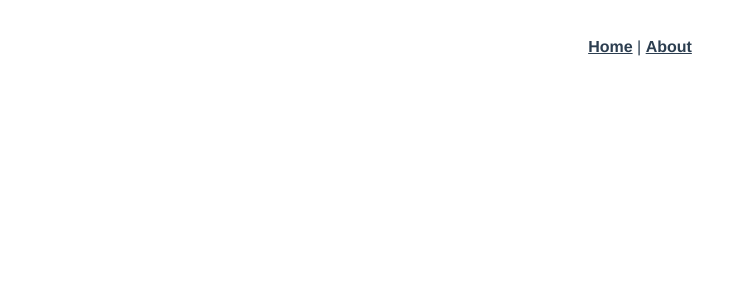
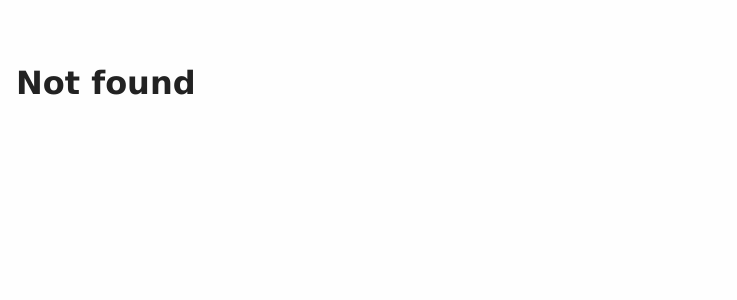
Before and after one commit to RitvarsZ/coco-sample-visualisation, a Vue app in the folder app/: page /details/1 in a window 1280 px wide. Shown: the top 300 px of the page, without its empty margins (0-737 px from the left). Built offline with nearby package versions, Linux system fonts and the light colour scheme.

Commit message:
Add basic routing, data fetching.

```diff
--- a/app/src/App.vue
+++ b/app/src/App.vue
@@ -1,32 +1,30 @@
 <template>
   <div id="app">
-    <div id="nav">
-      <router-link to="/">Home</router-link> |
-      <router-link to="/about">About</router-link>
-    </div>
-    <router-view/>
+    <main class="main">
+      <router-view/>
+    </main>
   </div>
 </template>
 
 <style>
-#app {
-  font-family: Avenir, Helvetica, Arial, sans-serif;
-  -webkit-font-smoothing: antialiased;
-  -moz-osx-font-smoothing: grayscale;
-  text-align: center;
-  color: #2c3e50;
+* {
+  padding: 0;
+  margin: 0;
 }
 
-#nav {
-  padding: 30px;
+body {
+  background-color: #fefefe;
+  color: #222;
+  font-family: Verdana, Geneva, Tahoma, sans-serif;
 }
 
-#nav a {
-  font-weight: bold;
-  color: #2c3e50;
+#app {
+  max-width: 1280px;
+  margin: auto;
+  margin-top: 4rem;
 }
 
-#nav a.router-link-exact-active {
-  color: #42b983;
+.main {
+  padding: 0 1rem;
 }
 </style>
--- a/app/src/components/HelloWorld.vue
+++ /dev/null
@@ -1,59 +0,0 @@
-<template>
-  <div class="hello">
-    <h1>{{ msg }}</h1>
-    <p>
-      For a guide and recipes on how to configure / customize this project,<br>
-      check out the
-      <a href="https://cli.vuejs.org" target="_blank" rel="noopener">vue-cli documentation</a>.
-    </p>
-    <h3>Installed CLI Plugins</h3>
-    <ul>
-      <li><a href="https://github.com/vuejs/vue-cli/tree/dev/packages/%40vue/cli-plugin-babel" target="_blank" rel="noopener">babel</a></li>
-      <li><a href="https://github.com/vuejs/vue-cli/tree/dev/packages/%40vue/cli-plugin-router" target="_blank" rel="noopener">router</a></li>
-      <li><a href="https://github.com/vuejs/vue-cli/tree/dev/packages/%40vue/cli-plugin-eslint" target="_blank" rel="noopener">eslint</a></li>
-    </ul>
-    <h3>Essential Links</h3>
-    <ul>
-      <li><a href="https://vuejs.org" target="_blank" rel="noopener">Core Docs</a></li>
-      <li><a href="https://forum.vuejs.org" target="_blank" rel="noopener">Forum</a></li>
-      <li><a href="https://chat.vuejs.org" target="_blank" rel="noopener">Community Chat</a></li>
-      <li><a href="https://twitter.com/vuejs" target="_blank" rel="noopener">Twitter</a></li>
-      <li><a href="https://news.vuejs.org" target="_blank" rel="noopener">News</a></li>
-    </ul>
-    <h3>Ecosystem</h3>
-    <ul>
-      <li><a href="https://router.vuejs.org" target="_blank" rel="noopener">vue-router</a></li>
-      <li><a href="https://vuex.vuejs.org" target="_blank" rel="noopener">vuex</a></li>
-      <li><a href="https://github.com/vuejs/vue-devtools#vue-devtools" target="_blank" rel="noopener">vue-devtools</a></li>
-      <li><a href="https://vue-loader.vuejs.org" target="_blank" rel="noopener">vue-loader</a></li>
-      <li><a href="https://github.com/vuejs/awesome-vue" target="_blank" rel="noopener">awesome-vue</a></li>
-    </ul>
-  </div>
-</template>
-
-<script>
-export default {
-  name: 'HelloWorld',
-  props: {
-    msg: String,
-  },
-};
-</script>
-
-<!-- Add "scoped" attribute to limit CSS to this component only -->
-<style scoped>
-h3 {
-  margin: 40px 0 0;
-}
-ul {
-  list-style-type: none;
-  padding: 0;
-}
-li {
-  display: inline-block;
-  margin: 0 10px;
-}
-a {
-  color: #42b983;
-}
-</style>
--- /dev/null
+++ b/app/src/data/dataHelper.js
@@ -0,0 +1,12 @@
+import { data } from './data.json';
+
+export const getImageById = (id, callback) => {
+  const image = data.find((item) => item.id === parseInt(id, 10));
+  if (image) {
+    callback(undefined, image);
+  } else {
+    callback('Not found', null);
+  }
+};
+
+export const getAllImages = () => data;
--- a/app/src/router/index.js
+++ b/app/src/router/index.js
@@ -1,6 +1,7 @@
 import Vue from 'vue';
 import VueRouter from 'vue-router';
 import Home from '../views/Home.vue';
+import Details from '../views/Details.vue';
 
 Vue.use(VueRouter);
 
@@ -11,12 +12,9 @@ const routes = [
     component: Home,
   },
   {
-    path: '/about',
-    name: 'About',
-    // route level code-splitting
-    // this generates a separate chunk (about.[hash].js) for this route
-    // which is lazy-loaded when the route is visited.
-    component: () => import(/* webpackChunkName: "about" */ '../views/About.vue'),
+    path: '/details/:id',
+    name: 'Details',
+    component: Details,
   },
 ];
 
--- a/app/src/views/About.vue
+++ /dev/null
@@ -1,5 +0,0 @@
-<template>
-  <div class="about">
-    <h1>This is an about page</h1>
-  </div>
-</template>
--- /dev/null
+++ b/app/src/views/Details.vue
@@ -0,0 +1,41 @@
+<template>
+  <div v-if="error">
+    <h1>{{ error }}</h1>
+  </div>
+  <div v-else>
+    Details
+  </div>
+</template>
+<script>
+import { getImageById } from '@/data/dataHelper';
+
+export default {
+  data() {
+    return {
+      details: null,
+      error: null,
+    };
+  },
+  beforeRouteEnter(to, from, next) {
+    getImageById(to.params.id, (err, details) => {
+      next((vm) => vm.setData(err, details));
+    });
+  },
+  beforeRouteUpdate(to, from, next) {
+    this.details = null;
+    getImageById(to.params.id, (err, details) => {
+      this.setData(err, details);
+      next();
+    });
+  },
+  methods: {
+    setData(err, details) {
+      if (err) {
+        this.error = err;
+      } else {
+        this.details = details;
+      }
+    },
+  },
+};
+</script>
--- a/app/src/views/Home.vue
+++ b/app/src/views/Home.vue
@@ -1,18 +1,20 @@
 <template>
-  <div class="home">
-    <img alt="Vue logo" src="../assets/logo.png">
-    <HelloWorld msg="Welcome to Your Vue.js App"/>
+  <div>
+    List of images
   </div>
 </template>
 
 <script>
-// @ is an alias to /src
-import HelloWorld from '@/components/HelloWorld.vue';
+import { getAllImages } from '../data/dataHelper';
 
 export default {
-  name: 'Home',
-  components: {
-    HelloWorld,
+  data() {
+    return {
+      images: [],
+    };
+  },
+  mounted() {
+    this.images = getAllImages();
   },
 };
 </script>
```
